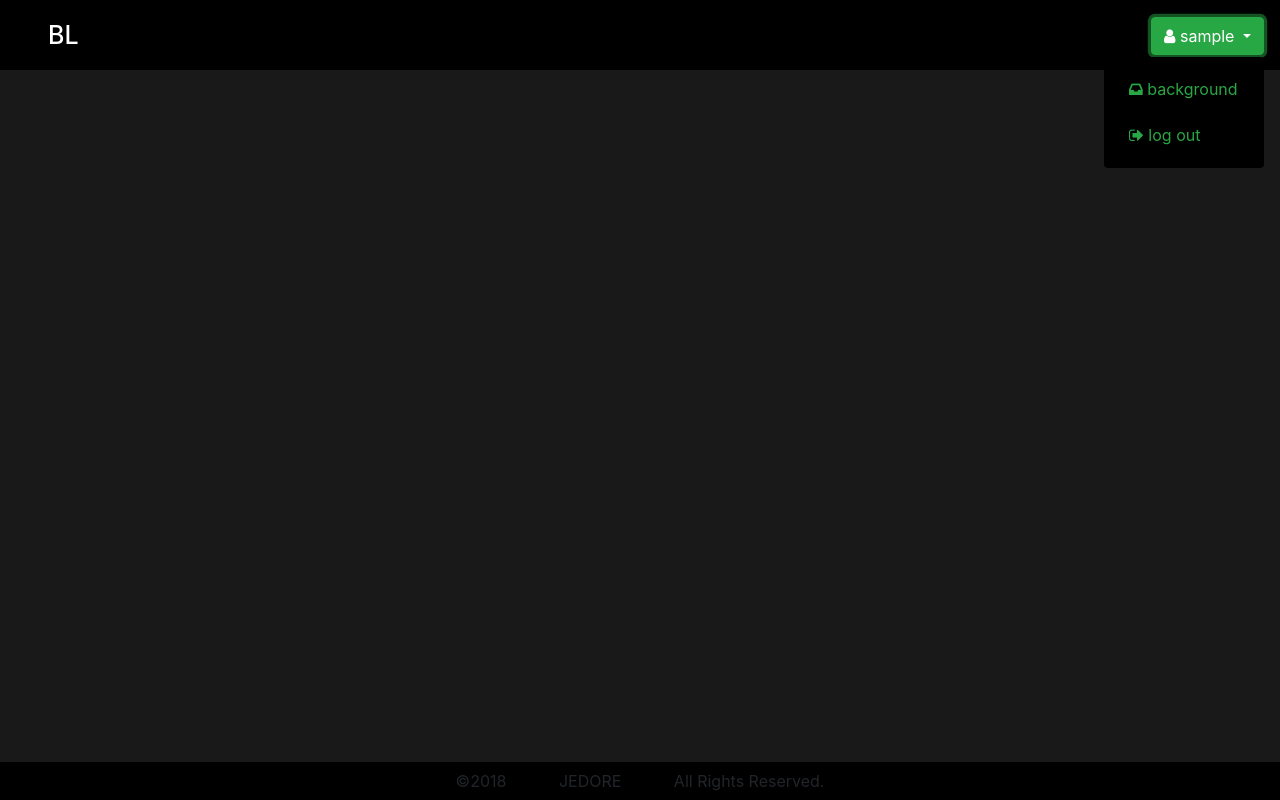
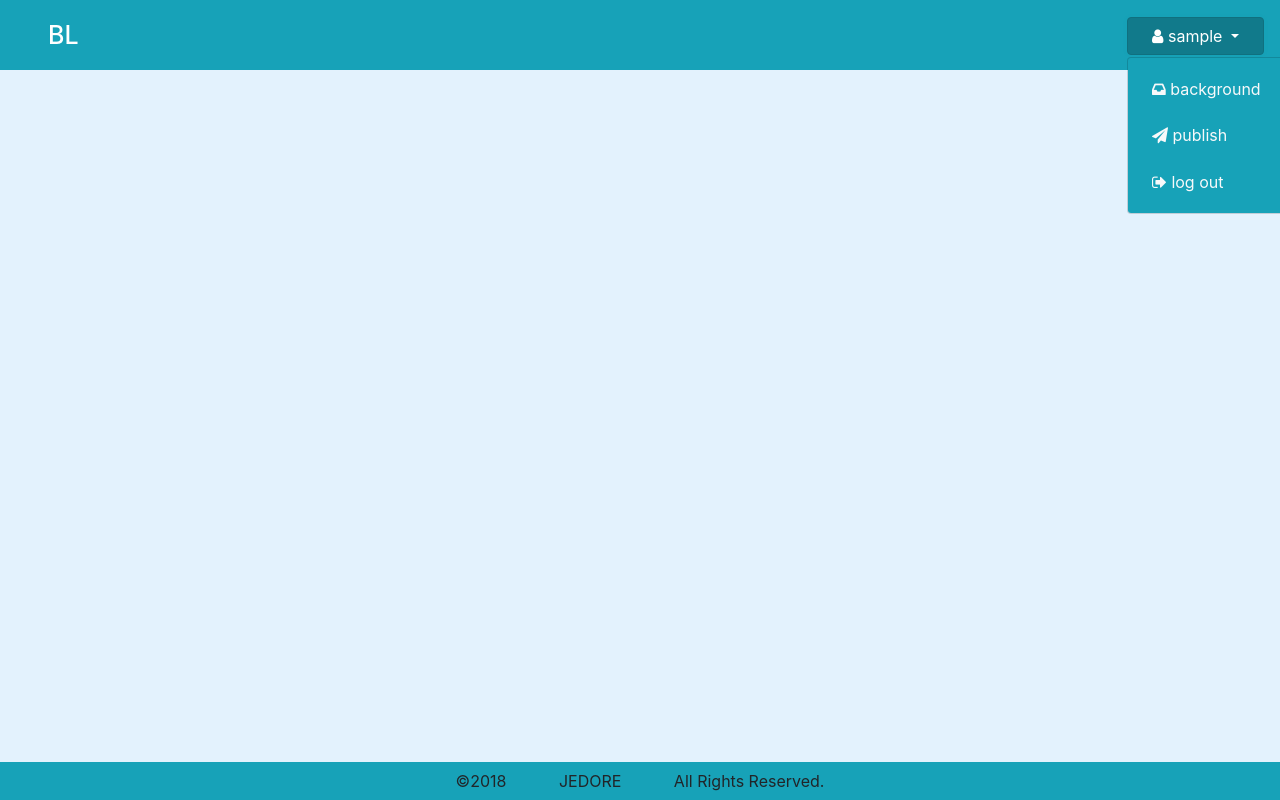
Before and after one commit to Jedore/binary_life, a Django app: page / in a window 1280 px wide, after a click on "sample". Run offline with Django 3.2, Linux system fonts and the light colour scheme; the visitor is signed in with stand-in values (Sample User, id 1); data that the repository does not hold is empty; some libraries are stand-ins or nearby versions.

Commit message:
modify dark theme

```diff
--- a/background/jinja2/background/base.html
+++ b/background/jinja2/background/base.html
@@ -17,7 +17,7 @@
 <body>
 <div id="background" class="container-fluid">
   <div class="row">
-    <div id="col-left" class="col-2 bg-light border-right pl-5 pt-3">
+    <div id="col-left" class="col-2 border-right pl-5 pt-3">
       <div id="side-bar">
         <div class="">
           <a class="nav-link" href="/">Foreground</a>
@@ -41,7 +41,7 @@
         </ul>
       </div>
     </div>
-    <div class="col-right col-10 border-right bg-light">
+    <div class="col-right col-10 border-right">
       {% if messages %}
         {% for message in messages(request) %}
           {% if message.tags == 'success' %}
--- a/background/jinja2/background/publish.html
+++ b/background/jinja2/background/publish.html
@@ -51,9 +51,6 @@
               syncScrolling: "single",
               path: "/static/libs/editor.md/lib/",
               saveHTMLToTextarea: true,
-              theme: "dark",
-              editorTheme: "midnight",
-              previewTheme: "dark"
           });
       }
 
--- a/foreground/jinja2/foreground/article.html
+++ b/foreground/jinja2/foreground/article.html
@@ -9,8 +9,7 @@
   <div id="article" class="container">
     <div class="row justify-content-center">
       <div class="col-10 article">
-        <hr class="bg-secondary mb-0 mt-4" style="height: 1px;">
-        <div id="second" class="mb-3">
+        <div id="second" class="mb-0 mt-2">
           <span class="badge badge-dark">{{ _article.article_type.name }}</span>
           <span class="badge badge-dark text-right create-time" utc_time="{{ _article.create_time }}"></span>
           {% if request.user.is_superuser %}
@@ -18,7 +17,8 @@
                                                                                     aria-hidden="true"></i></a>
           {% endif %}
         </div>
-        <div class="editormd-preview-theme-dark d-block">
+        <hr class="bg-info mb-3 mt-0" style="height: 1px;">
+        <div class="editormd-preview-theme-light d-block">
           <div id="content">
             <textarea style="display:none;">{{ _article.content }}</textarea>
           </div>
--- a/foreground/jinja2/foreground/base.html
+++ b/foreground/jinja2/foreground/base.html
@@ -17,7 +17,7 @@
 </head>
 <body>
 <div class="container-fluid mb-5">
-  <nav class="navbar sticky-top navbar-expand-lg navbar-dark pl-5">
+  <nav class="navbar sticky-top navbar-expand-lg navbar-dark pl-5 bg-info">
     <a class="navbar-brand" href="/"> BL </a>
     <button class="navbar-toggler" type="button" data-toggle="collapse" data-target="#navbarSupportedContent"
             aria-controls="navbarSupportedContent" aria-expanded="false" aria-label="Toggle navigation">
@@ -38,21 +38,22 @@
       <ul class="navbar-nav ml-auto">
         {% if request.user.is_active %}
           <li id="profile" class="nav-item dropdown">
-            <button type="button" class="btn btn-outline-success dropdown-toggle" data-toggle="dropdown"
+            <button type="button" class="btn btn-info dropdown-toggle pl-4 pr-4" data-toggle="dropdown"
                     aria-haspopup="true"
                     aria-expanded="false">
               <i class="fa fa-user"></i> {{ request.user }}
             </button>
-            <div class="dropdown-menu" aria-labelledby="navbarDropdown">
-              <a class="dropdown-item text-success position-relative" href="/background"><i class="fa fa-inbox"></i>
+            <div class="dropdown-menu bg-info" aria-labelledby="navbarDropdown">
+              <a class="dropdown-item text-light position-relative" href="/background"><i class="fa fa-inbox"></i>
                 background</a>
-              <a class="dropdown-item text-success position-relative" href="/logout"><i class="fa fa-sign-out"></i> log
+              <a class="dropdown-item text-light position-relative" href="/background/publish"><i class="fa fa-paper-plane"></i> publish</a>
+              <a class="dropdown-item text-light position-relative" href="/logout"><i class="fa fa-sign-out"></i> log
                 out</a>
             </div>
           </li>
         {% else %}
           <li class="nav-item">
-            <button class="btn btn-outline-success my-2 my-sm-0" data-toggle="modal" data-target="#loginModal">Login
+            <button class="btn btn-info my-2 my-sm-0" data-toggle="modal" data-target="#loginModal">LOGIN
             </button>
           </li>
         {% endif %}
@@ -91,7 +92,7 @@
     </div>
   </div>
 </div>
-<nav class="footer fixed-bottom">
+<nav class="footer fixed-bottom bg-info">
   <div class="container text-center">
     <span> &copy;2018</span>
     <span class="ml-5"> JEDORE </span>
--- a/foreground/jinja2/foreground/index.html
+++ b/foreground/jinja2/foreground/index.html
@@ -5,10 +5,10 @@
       <!--<div id="side-bar" class="col-2 bg-dark"></div>-->
       <div id="article-list" class="col-10">
         {% for article in articles %}
-          <div class="m-3 p-2">
+          <div class="m-3 p-2 bg-light">
             <h5 class="">{{ article.title }}</h5>
-            <div class="badge badge-dark pl-0 create-time" utc_time="{{ article.create_time }}"></div>
-            <div class="badge badge-dark">{{ article.article_type.name }}</div>
+            <div class="badge badge-secondary create-time" utc_time="{{ article.create_time }}"></div>
+            <div class="badge badge-secondary">{{ article.article_type.name }}</div>
             <a href="/foreground/articles/{{ article.id }}" class="btn btn-link btn-sm float-right">More <i
                 class="fa fa-arrow-circle-right" aria-hidden="true"></i></a>
           </div>
--- a/static/css/background.css
+++ b/static/css/background.css
@@ -0,0 +1,4 @@
+body,
+#background {
+  background: #e3f2fd !important;
+}
--- a/static/css/foreground.css
+++ b/static/css/foreground.css
@@ -2,8 +2,9 @@
   width: 300px;
 }
 
-body {
-  background: #191919;
+body,
+.footer {
+  background: #e3f2fd;
 }
 
 #side-bar {
@@ -25,16 +26,19 @@ nav {
   padding: 0;
 }
 
+/*
 #profile .dropdown-menu {
   left: auto;
   right: 0;
   background: black;
 }
+*/
 
 #profile .dropdown-menu a:hover {
   background-color: transparent;
 }
 
+/*
 #profile .dropdown-menu a:hover::after {
   content: '';
   position: absolute;
@@ -44,6 +48,7 @@ nav {
   width: 4px;
   height: 100%;
 }
+*/
 
 nav .navbar-brand {
   font-weight: 500;
@@ -55,6 +60,7 @@ nav .navbar-brand {
   font-weight: 500;
 }
 
+/*
 #nav-type > li > a:hover::after {
   content: '';
   position: absolute;
@@ -74,16 +80,21 @@ nav .navbar-brand {
   width: 80%;
   height: 4px;
 }
+*/
 
 #index #article-list > div h5 {
-  color: white;
+  color: black;
 }
 
+/*
 #article .article span,
 #index #article-list > div > div {
   color: gray;
 }
+*/
 
+/*
 #index #article-list > div {
   background-color: #28282b;
 }
+*/
```
Also changed, not shown: 1 other file.
